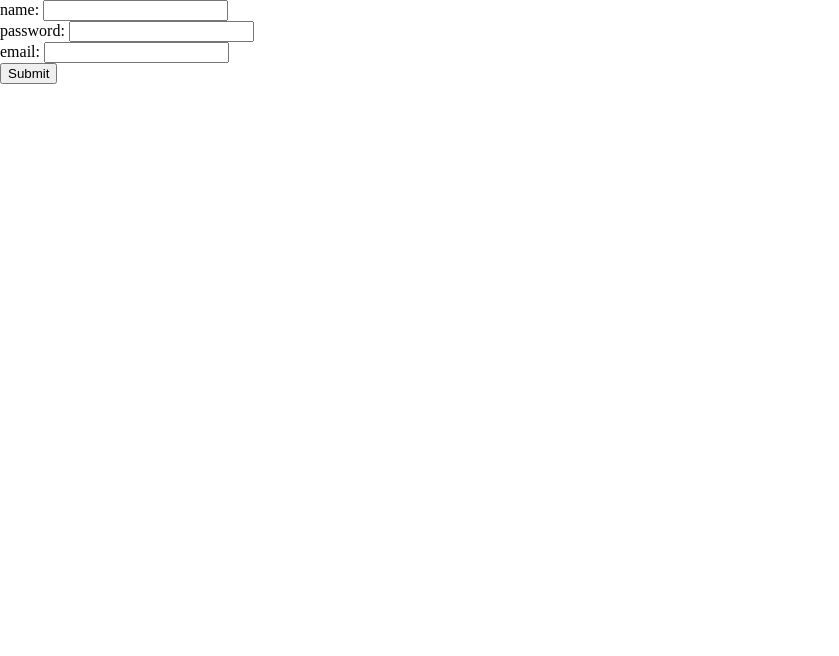
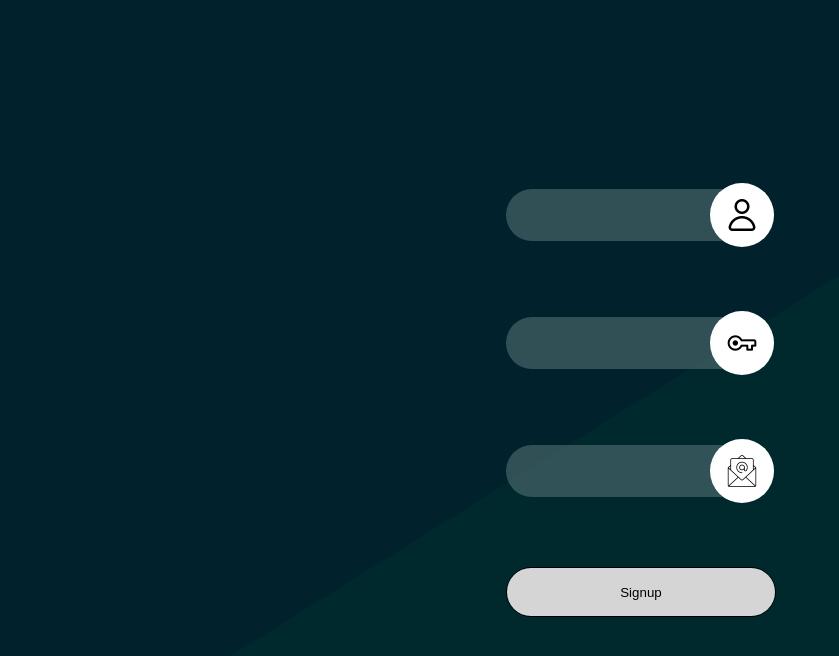
Before and after one commit to faridEsnaashari/boardBroadcaster, a React (Create React App) app: page /signup in a window 1280 px wide. Shown: the top 656 px of the page, without its empty margins (0-839 px from the left). Built offline with nearby package versions, Linux system fonts and the light colour scheme.

Commit message:
signup ui has been completed

```diff
--- a/src/pages/SignUp/SignUpPage/index.css
+++ b/src/pages/SignUp/SignUpPage/index.css
@@ -0,0 +1,136 @@
+.signup-main-container {
+    width: 100vw;
+    height: 100vh;
+    display: flex;
+    justify-content: center;
+    align-items: center;
+}
+
+.signup-container {
+    width: 30vw;
+    display: flex;
+    justify-content: center;
+}
+
+.input-container {
+    display: flex;
+    position: relative;
+    align-items: center;
+    width: 100%;
+    height: 4rem;
+}
+
+.signup-container > form > div {
+    margin: 4rem 0;
+}
+
+.signup-container > form {
+    width: 70%;
+}
+
+.input-container > input {
+    width: 100%;
+    height: 80%;
+    outline: unset;
+    border: unset;
+    border-radius: 2rem;
+    padding: 0 3rem 0 1rem;
+    box-sizing: border-box;
+    background-color: #476468;
+    opacity: .7;
+    color: #fff;
+    transition: background-color 300ms;
+}
+
+.input-container > input:focus {
+    background-color: #313e40;
+}
+
+.input-container > div {
+    width: 4rem;
+    height: 4rem;
+    background-color: #fff;
+    border-radius: 100%;
+    position: absolute;
+    right: 0;
+    padding: 1rem;
+    box-sizing: border-box;
+}
+
+.input-container > div > img {
+    width: 100%;
+    height: 100%;
+}
+
+.signup-background-color-2{
+    width: 100%;
+    height: 100%;
+    position: absolute;
+    z-index: -1;
+    background-color: #01212d;
+    clip-path: polygon(0% 0%, 100% 0%, 0.0% 100%);
+}
+
+.signup-background-color-1{
+    width: 100%;
+    height: 100%;
+    position: absolute;
+    z-index: -1;
+    background-color: #00292d;
+}
+
+.signup-submit-container {
+    width: 100%;
+    height: 3rem;
+    border-radius: 2rem;
+    border: 1px solid;
+    position: relative;
+    overflow: clip;
+    cursor: pointer;
+}
+
+.signup-submit-container > div {
+    width: 100%;
+    height: 100%;
+}
+
+.signup-submit-container:hover > .hover {
+    transform: scaleX(1);
+}
+
+.signup-submit-container > .hover {
+    position: absolute;
+    background-color: #29bb14;
+    transform: scaleX(0);
+    transition: transform 400ms;
+    transform-origin: left;
+}
+
+.signup-submit-container > div:not(.hover) {
+    background-color: #d5d5d5;
+}
+
+.signup-submit-container > input{
+    position: absolute;
+    top: 0;
+    width: 100%;
+    height: 100%;
+    padding: unset;
+    outline: unset;
+    border: unset;
+    cursor: pointer;
+    z-index: 1;
+    background-color: unset;
+}
+
+@media (max-width: 1200px){
+    .signup-container {
+        width: 50vw;
+    }
+}
+
+@media (max-width: 650px){
+    .signup-container {
+        width: 100vw;
+    }
+}
--- a/src/pages/SignUp/SignUpPage/index.js
+++ b/src/pages/SignUp/SignUpPage/index.js
@@ -1,11 +1,16 @@
-import { useReducer, useEffect } from "react";
+import { useEffect } from "react";
 
 import { isValidEmail, isValidPassword, isValidUseerName } from "../../../tools/validators";
-import { SUCCESS_CREATE_MSG, CONFILICT_ERR, INTERNAL_SERVER_ERR } from "../../../tools/statusCodes";
-import { APP_URL } from "../../../tools/config";
+import { SUCCESS_CREATE_MSG } from "../../../tools/statusCodes";
 import { getElementValue } from "../../../tools/helpers";
 
 import useAPICaller from "../../../APIs/APICallers/APICallers";
+
+import PasswordIcon from "../../../assets/icons/key.png";
+import UserNameIcon from "../../../assets/icons/user.png";
+import EmailIcon from "../../../assets/icons/mail.png";
+
+import "./index.css"
 
 const SignUpPage = () => {
     const [ signUp, result ] = useAPICaller().signUpCaller;
@@ -37,20 +42,33 @@ const SignUpPage = () => {
     };
 
     return (
-        <>
+        <div className="signup-main-container">
+            <div className="signup-background-color-1"></div>
+            <div className="signup-background-color-2"></div>
+            <div className="signup-container">
             <form onSubmit={ registerTheUser }>
-                <label htmlFor="name">name: </label>
-                <input type="text" name="name" id="name"/>
-                <br/>
-                <label htmlFor="password">password: </label>
-                <input type="password" name="password" id="password"/>
-                <br/>
-                <label htmlFor="email">email: </label>
-                <input type="text" name="email" id="email"/>
-                <br/>
-                <input type="submit"/>
+                <div className="input-container">
+                    <input type="text" name="name" id="name"/>
+                    <div><img src={ UserNameIcon }/></div>
+                </div>
+                <div className="input-container">
+                    <input type="password" name="password" id="password"/>
+                    <div><img src={ PasswordIcon }/></div>
+                </div>
+                <div className="input-container">
+                    <input type="text" name="email" id="email"/>
+                    <div><img src={ EmailIcon }/></div>
+                </div>
+                <div className="signup-submit-main-container">
+                    <div className="signup-submit-container">
+                        <div className="hover"></div>
+                        <div></div>
+                        <input type="submit" value="Signup"/>
+                    </div>
+                </div>
             </form>
-        </>
+                </div>
+        </div>
     );
 }
 
```
